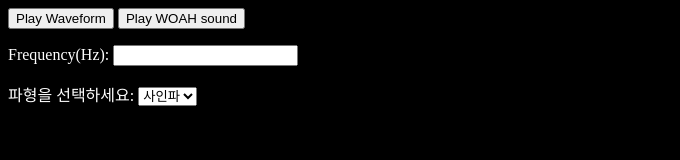
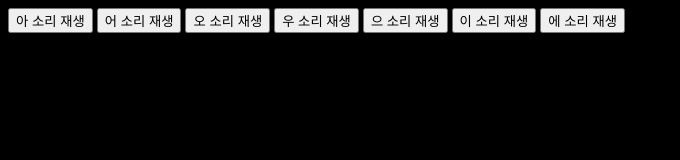
Before and after one commit to Chkwndf/web-audio-api, a plain HTML site: page index.html in a window 1280 px wide. Shown: the whole page, without its empty margins (0-680 px from the left). Drawn offline with Linux system fonts and the light colour scheme.

Commit message:
Update index.html

```diff
--- a/index.html
+++ b/index.html
@@ -11,19 +11,12 @@
     <script src="main.js" defer></script>
 </head>
 <body>
-    <button id="button1">Play Waveform</button>
-    <button id="button2">Play WOAH sound</button>
-
-    <p>Frequency(Hz): <input id="freqInput" type="number"></p>
-    <label for="waveformInput">파형을 선택하세요:</label>
-    <select id="waveformInput">
-        <option value="sine">사인파</option>
-        <option value="square">사각파</option>
-        <option value="sawtooth">톱니파</option>
-        <option value="triangle">삼각파</option>
-    </select>
-
-<p id="result"></p>
-
+    <button id="button1">아 소리 재생</button>
+    <button id="button2">어 소리 재생</button>
+    <button id="button3">오 소리 재생</button>
+    <button id="button4">우 소리 재생</button>
+    <button id="button5">으 소리 재생</button>
+    <button id="button6">이 소리 재생</button>
+    <button id="button7">에 소리 재생</button>
 </body>
 </html>
```
